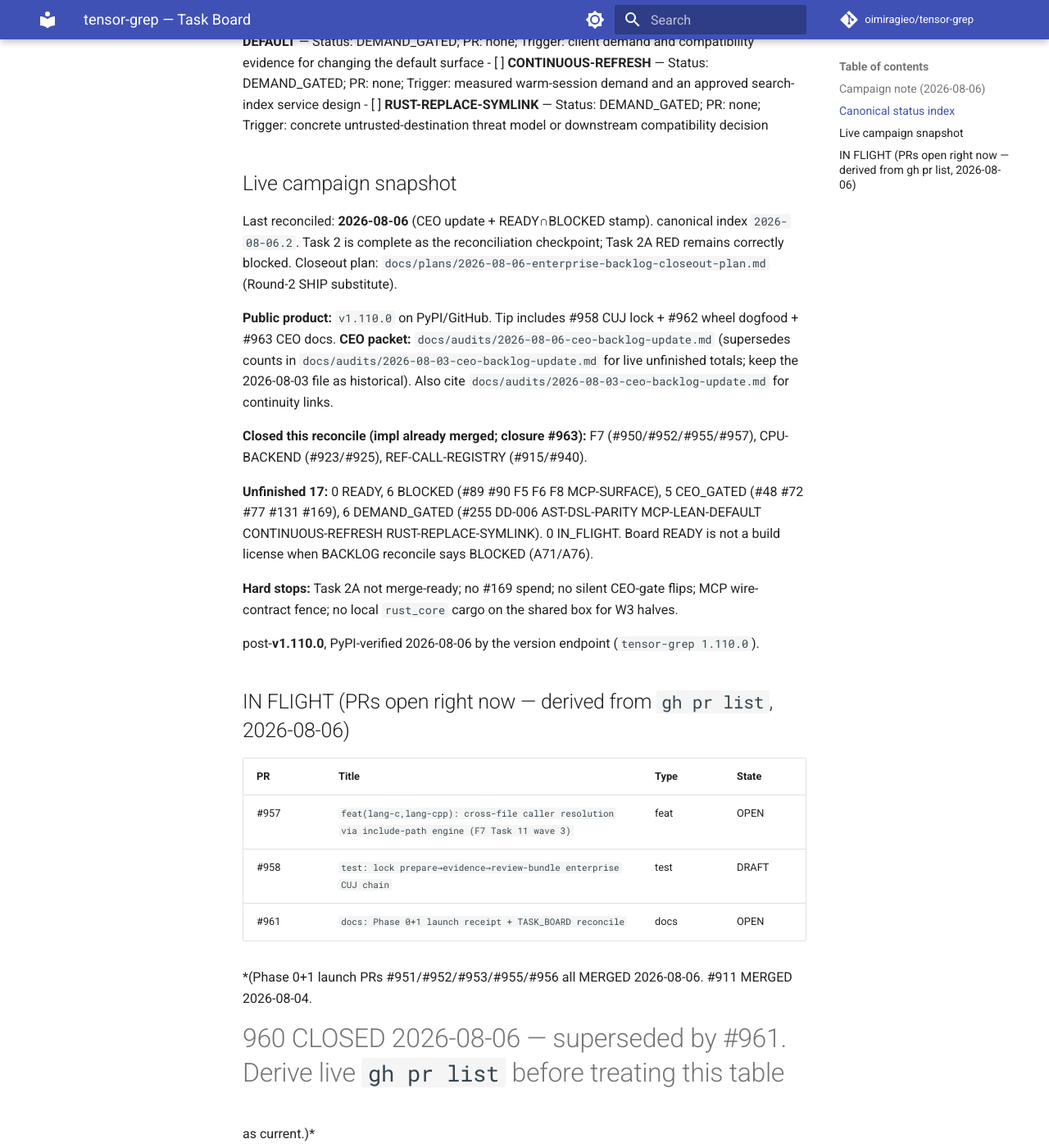
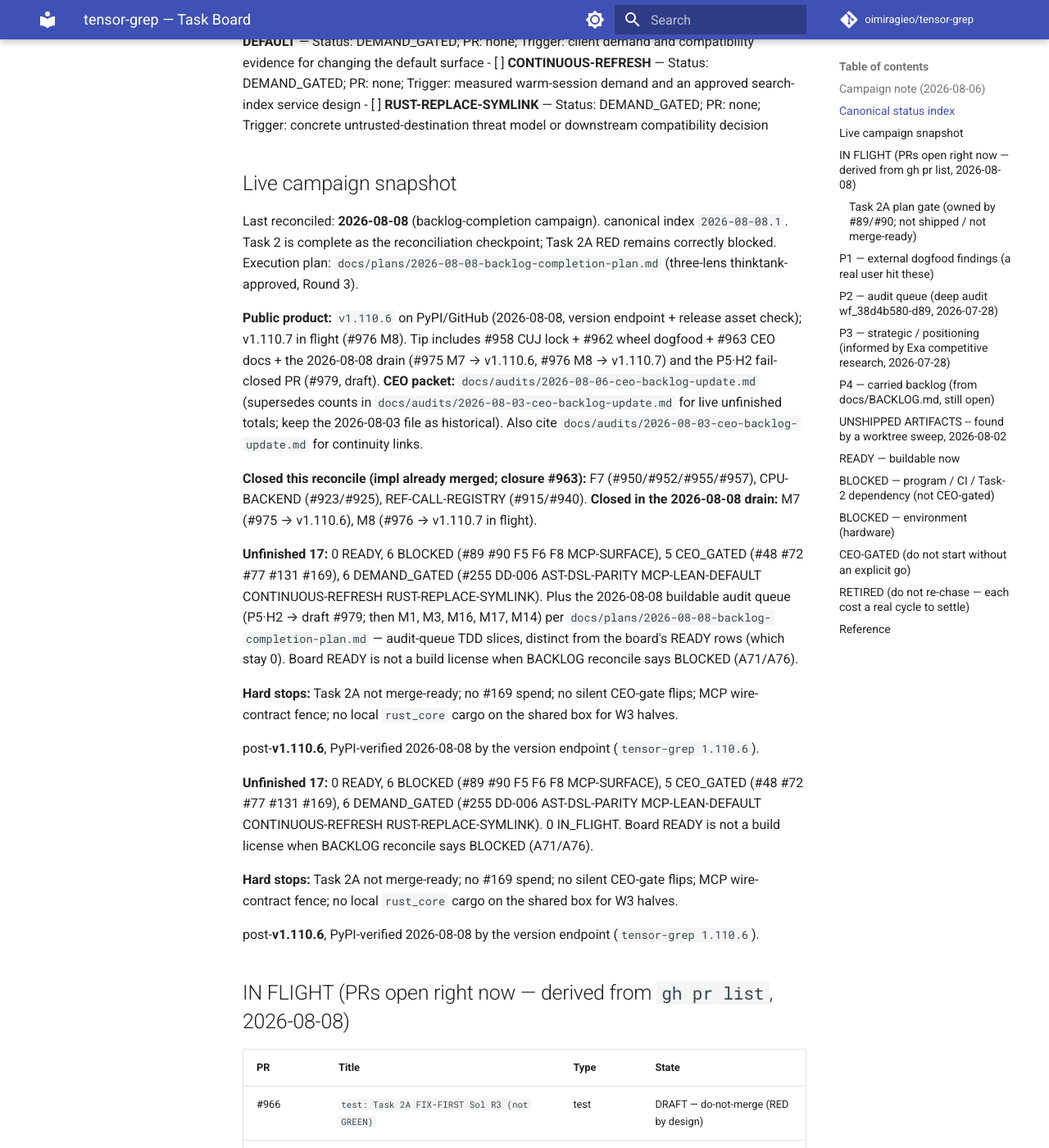
Before and after one commit to oimiragieo/tensor-grep, an MkDocs documentation site: the page built from docs/TASK_BOARD.md, in a window 1280 px wide and 1400 px high, scrolled down 2435 px. Shown: the whole window at 82% size. Built offline with MkDocs 1.6.1 and Material for MkDocs 9.7.7, drawn with Linux system fonts in a browser that asks for light colours; comment, search, counter and statistics services are not loaded; some of the changed text lies outside the part shown.

Commit message:
docs: reconcile TASK_BOARD to v1.110.6 (unblocks the board-freshness release gate)
The reconcile stamp sat at v1.110.0 while pyproject shipped v1.110.6 -- 6 releases behind
tolerance 5 -- so test_task_board_freshness.py failed in EVERY test-python job and, because
the test matrix gates the release train, v1.110.7 (#976 M8) could not publish.

Reconciled live (derived, not retyped): snapshot to v1.110.6 (PyPI endpoint), IN FLIGHT
table replaced with gh pr list 2026-08-08 state (#966/#967/#977/#978/#979), campaign note
added: 2026-08-08 drain (M7 #975 -> v1.110.6, M8 #976 -> v1.110.7 in flight) + P5 H2 draft
#979 + the M1/M3/M16/M17/M14 audit queue per docs/plans/2026-08-08-backlog-completion-plan.md.
Also flags that #967/#977 were found STALE-BASED (labeled ready/green heads predated
#969-#976) and were rebased onto current main the same day.

```diff
--- a/docs/TASK_BOARD.md
+++ b/docs/TASK_BOARD.md
@@ -29,7 +29,7 @@
 
 ## Canonical status index
 
-Canonical status index version: 2026-08-06.2
+Canonical status index version: 2026-08-08.1
 - [x] **#22** — Status: RETIRED; PR: none; Trigger: exit 0 is complete with matches; exit 1 is complete with no match; exit 2 is incomplete; gpu_request_unhonoured stays in-band and does not independently force exit 2
 - [x] **F2** — Status: RETIRED; PR: none; Trigger: legacy anonymous-agent compatibility deliberately retains the sentinel; reopen only with a caller-supplied stable identity contract and migration plan
 - [x] **#36** — Status: SHIPPED; PR: PR #903; Trigger: all 27 topic skills audited and drift corrections merged; reopen on a new failing skill-drift receipt
@@ -61,17 +61,33 @@
 
 ## Live campaign snapshot
 
-Last reconciled: **2026-08-06** (CEO update + READY∩BLOCKED stamp). canonical index `2026-08-06.2`.
+Last reconciled: **2026-08-08** (backlog-completion campaign). canonical index `2026-08-08.1`.
 Task 2 is complete as the reconciliation checkpoint; Task 2A RED remains correctly blocked.
-Closeout plan: `docs/plans/2026-08-06-enterprise-backlog-closeout-plan.md` (Round-2 SHIP substitute).
+Execution plan: `docs/plans/2026-08-08-backlog-completion-plan.md` (three-lens thinktank-approved,
+Round 3).
 
-**Public product:** `v1.110.0` on PyPI/GitHub. Tip includes #958 CUJ lock + #962 wheel dogfood + #963 CEO docs.
+**Public product:** `v1.110.6` on PyPI/GitHub (2026-08-08, version endpoint + release asset check);
+v1.110.7 in flight (#976 M8). Tip includes #958 CUJ lock + #962 wheel dogfood + #963 CEO docs + the
+2026-08-08 drain (#975 M7 → v1.110.6, #976 M8 → v1.110.7) and the P5·H2 fail-closed PR (#979, draft).
 **CEO packet:** `docs/audits/2026-08-06-ceo-backlog-update.md` (supersedes counts in
 `docs/audits/2026-08-03-ceo-backlog-update.md` for live unfinished totals; keep the 2026-08-03 file
 as historical). Also cite `docs/audits/2026-08-03-ceo-backlog-update.md` for continuity links.
 
 **Closed this reconcile (impl already merged; closure #963):** F7 (#950/#952/#955/#957),
 CPU-BACKEND (#923/#925), REF-CALL-REGISTRY (#915/#940).
+**Closed in the 2026-08-08 drain:** M7 (#975 → v1.110.6), M8 (#976 → v1.110.7 in flight).
+
+**Unfinished 17:** 0 READY, 6 BLOCKED (#89 #90 F5 F6 F8 MCP-SURFACE), 5 CEO_GATED (#48 #72 #77 #131 #169),
+6 DEMAND_GATED (#255 DD-006 AST-DSL-PARITY MCP-LEAN-DEFAULT CONTINUOUS-REFRESH RUST-REPLACE-SYMLINK).
+Plus the 2026-08-08 buildable audit queue (P5·H2 → draft #979; then M1, M3, M16, M17, M14) per
+`docs/plans/2026-08-08-backlog-completion-plan.md` — audit-queue TDD slices, distinct from the
+board's READY rows (which stay 0). Board READY is not a build license when BACKLOG reconcile says
+BLOCKED (A71/A76).
+
+**Hard stops:** Task 2A not merge-ready; no #169 spend; no silent CEO-gate flips; MCP wire-contract
+fence; no local `rust_core` cargo on the shared box for W3 halves.
+
+post-**v1.110.6**, PyPI-verified 2026-08-08 by the version endpoint (`tensor-grep 1.110.6`).
 
 **Unfinished 17:** 0 READY, 6 BLOCKED (#89 #90 F5 F6 F8 MCP-SURFACE), 5 CEO_GATED (#48 #72 #77 #131 #169),
 6 DEMAND_GATED (#255 DD-006 AST-DSL-PARITY MCP-LEAN-DEFAULT CONTINUOUS-REFRESH RUST-REPLACE-SYMLINK).
@@ -80,19 +96,22 @@
 **Hard stops:** Task 2A not merge-ready; no #169 spend; no silent CEO-gate flips; MCP wire-contract
 fence; no local `rust_core` cargo on the shared box for W3 halves.
 
-post-**v1.110.0**, PyPI-verified 2026-08-06 by the version endpoint (`tensor-grep 1.110.0`).
+post-**v1.110.6**, PyPI-verified 2026-08-08 by the version endpoint (`tensor-grep 1.110.6`).
 
-## IN FLIGHT (PRs open right now — derived from `gh pr list`, 2026-08-06)
+## IN FLIGHT (PRs open right now — derived from `gh pr list`, 2026-08-08)
 
 | PR | Title | Type | State |
 |---|---|---|---|
-| #957 | `feat(lang-c,lang-cpp): cross-file caller resolution via include-path engine (F7 Task 11 wave 3)` | feat | OPEN |
-| #958 | `test: lock prepare→evidence→review-bundle enterprise CUJ chain` | test | DRAFT |
-| #961 | `docs: Phase 0+1 launch receipt + TASK_BOARD reconcile` | docs | OPEN |
+| #966 | `test: Task 2A FIX-FIRST Sol R3 (not GREEN)` | test | DRAFT — do-not-merge (RED by design) |
+| #967 | `docs: 2026-08-06 PM CEO update + A77–A82 lesson retention` | docs | OPEN (rebased onto current main 2026-08-08) |
+| #977 | `ci: spend-smart CI — PR-only code-touch gate for expensive jobs` | ci | DRAFT (rebased onto current main 2026-08-08) |
+| #978 | `docs: complete-backlog completion plan (2026-08-08)` | docs | DRAFT (plan PR, thinktank-approved) |
+| #979 | `fix: fail closed count-matches/files-* native structured route (H2)` | fix | DRAFT (codex R5 APPROVE-WITH-NITS) |
 
-*(Phase 0+1 launch PRs #951/#952/#953/#955/#956 all MERGED 2026-08-06. #911 MERGED 2026-08-04.
-#960 CLOSED 2026-08-06 — superseded by #961. Derive live `gh pr list` before treating this table
-as current.)*
+*(Derive live `gh pr list` before treating this table as current. #975/#976 MERGED 2026-08-08 — M7
+→ v1.110.6, M8 → v1.110.7 in flight. #967/#977 were found STALE-BASED 2026-08-08 (their labeled
+"ready"/"green" heads predated #969-#976); both rebased and re-pushed onto current main. #957/#958/#961
+merged/closed via the Phase-0/1 launch reconcile.)*
 
 *(#872, #871 and #868 all MERGED — #871 on 2026-07-31, #872 and #868 on 2026-08-01. They sat in
 this table as "CI running" / "BLOCKED — do not merge" after landing, which is the exact failure mode
```
